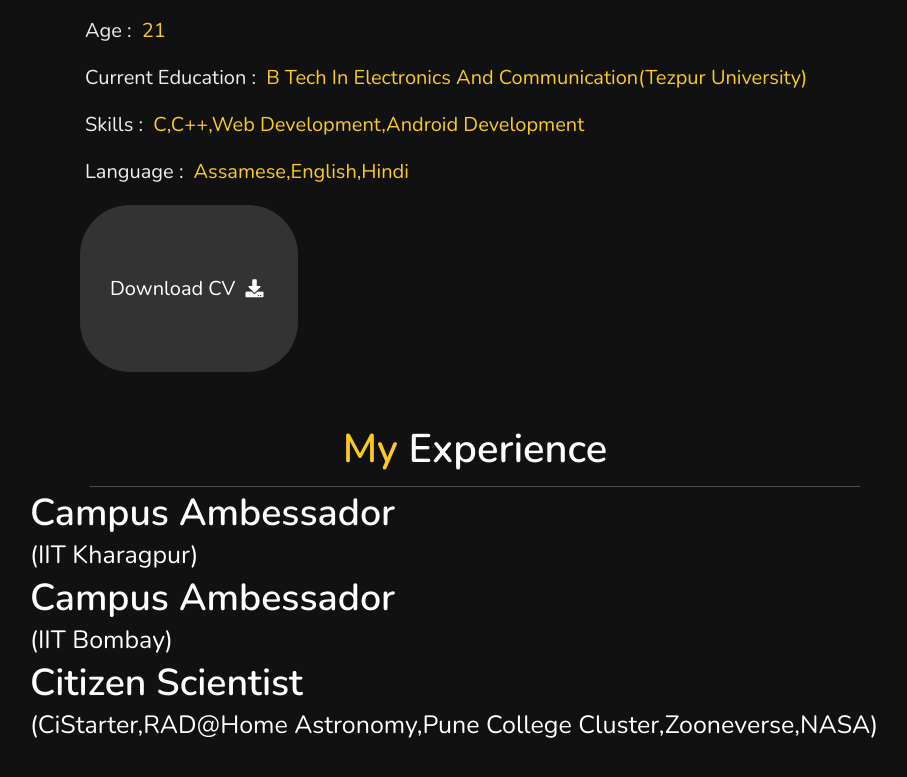
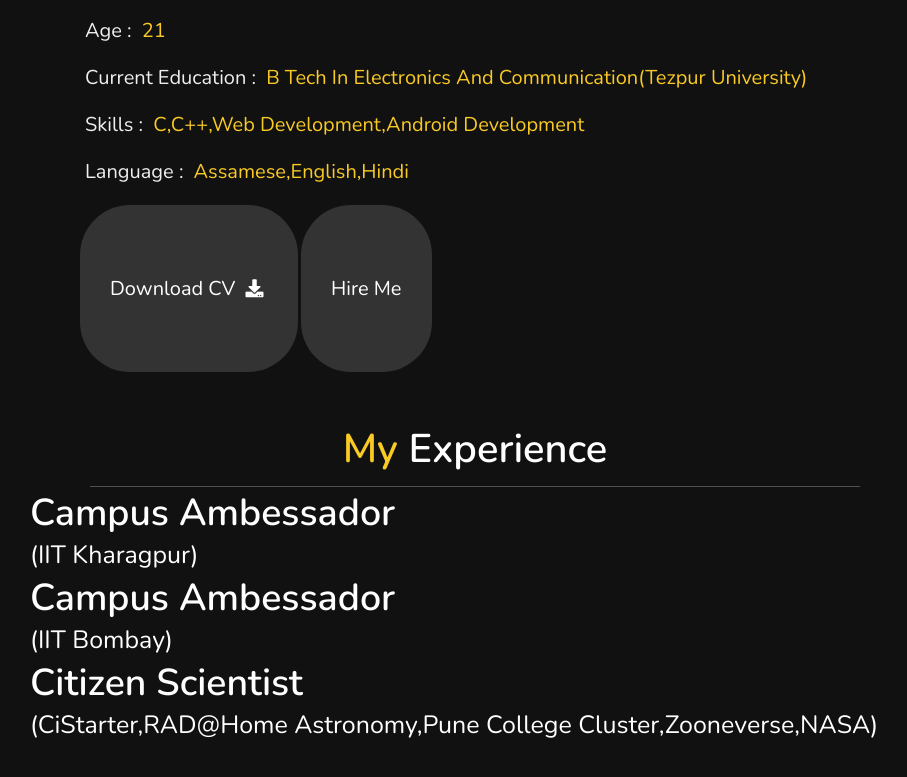
Before and after one commit to Ripunjaycoder/RipunjayDekaportfolio.github.io, a plain HTML site: page index.html in a window 1280 px wide. Shown: the part 955-1732 px from the top of the page, without its empty margins (340-1247 px from the left). Drawn offline with nearby package versions, Linux system fonts and the light colour scheme.

Commit message:
Update index.html

```diff
--- a/index.html
+++ b/index.html
@@ -71,6 +71,7 @@
         <h3> <span> Skills : </span> C,C++,Web Development,Android Development </h3>
         <h3> <span> language : </span> Assamese,English,Hindi </h3>
         <a href="https://docs.google.com/document/d/1L65QZovMekphqhYDE-pfyeKgRKLb9J7ED0ZJbHu2eRM/edit?usp=sharing"><button class="btn"> download CV <i class="fas fa-download"></i> </button></a>
+	<a href="https://www.linkedin.com/in/ripunjay-deka-b745b3201"><button class="btn">hire me</button></a>
     </div>
 </div>
 
```
